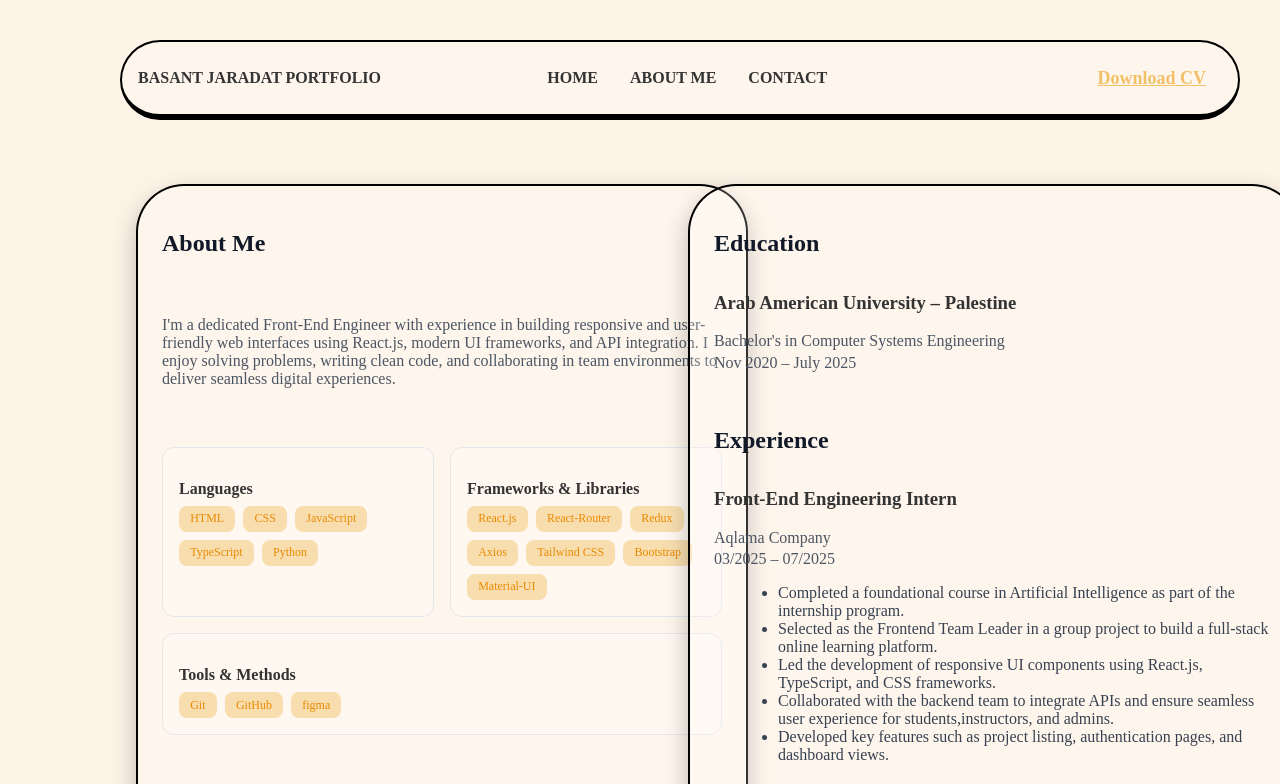
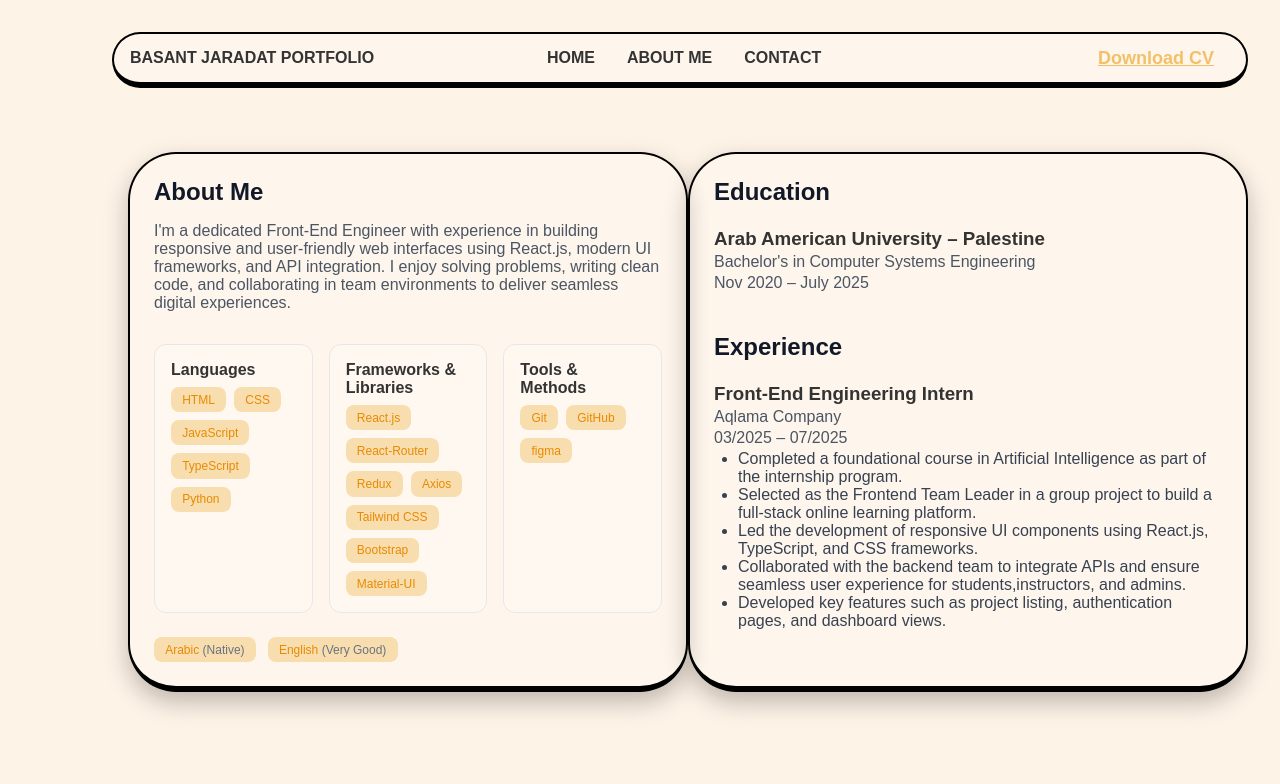
Before and after one commit to basantjaradat/Portfolio, a Next.js app: page /about in a window 1280 px wide. Shown: the top 784 px of the page. Built offline with nearby package versions, Linux system fonts and the light colour scheme.

Commit message:
Updated project

```diff
--- /dev/null
+++ b/src/pages/_app.js
@@ -0,0 +1,9 @@
+// src/pages/_app.js
+import "../styles/home.css";
+import "../styles/about.css";
+import "../styles/contact.css";
+
+export default function MyApp({ Component, pageProps }) {
+    return <Component {...pageProps }
+    />;
+}
--- a/src/pages/about.jsx
+++ b/src/pages/about.jsx
@@ -4,7 +4,7 @@ import { FontAwesomeIcon } from '@fortawesome/react-fontawesome';
 import { faEnvelope } from '@fortawesome/free-solid-svg-icons';
 import { faGithub } from "@fortawesome/free-brands-svg-icons";
 import Link from 'next/link';
-import "../styles/about.css";
+
 
 const About = () => {
   const { about, education, experience, skills, languages } = profileData;
--- a/src/pages/contact.jsx
+++ b/src/pages/contact.jsx
@@ -3,7 +3,6 @@ import { FontAwesomeIcon } from "@fortawesome/react-fontawesome";
 import { faEnvelope, faPhone, faLocationDot } from "@fortawesome/free-solid-svg-icons";
 import { faGithub } from "@fortawesome/free-brands-svg-icons";
 import Link from 'next/link';
-import "../styles/contact.css";
 
 const Contact = () => {
   return (
--- a/src/pages/index.jsx
+++ b/src/pages/index.jsx
@@ -1,5 +1,4 @@
 import React from "react";
-import "../styles/home.css";
 import projects from "../data/projects";
 import Link from 'next/link';
 import { FontAwesomeIcon } from '@fortawesome/react-fontawesome';
```
